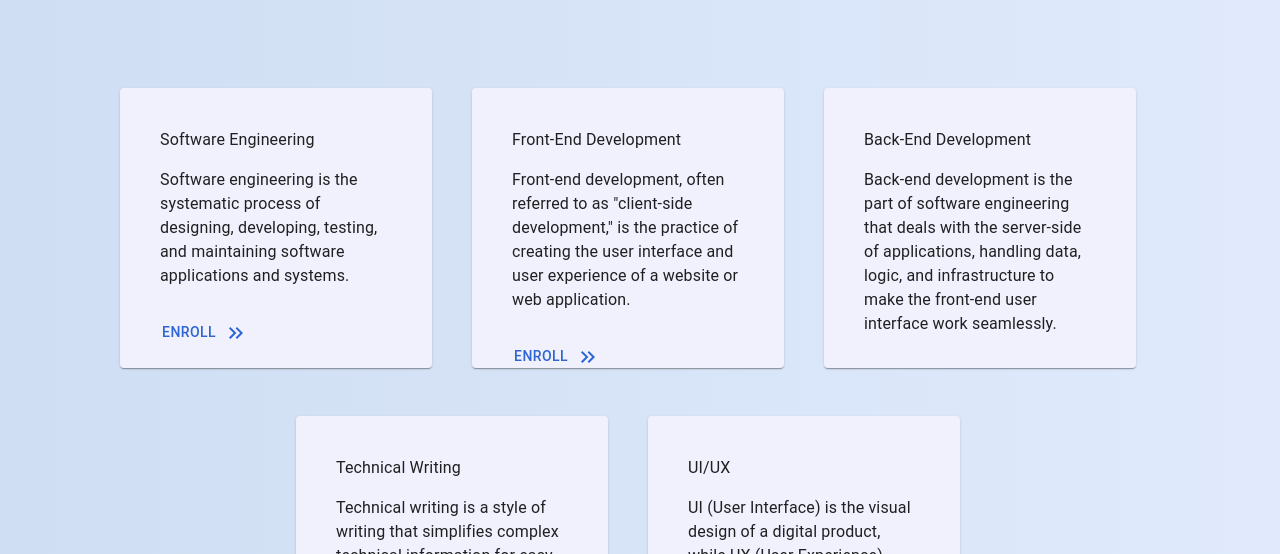
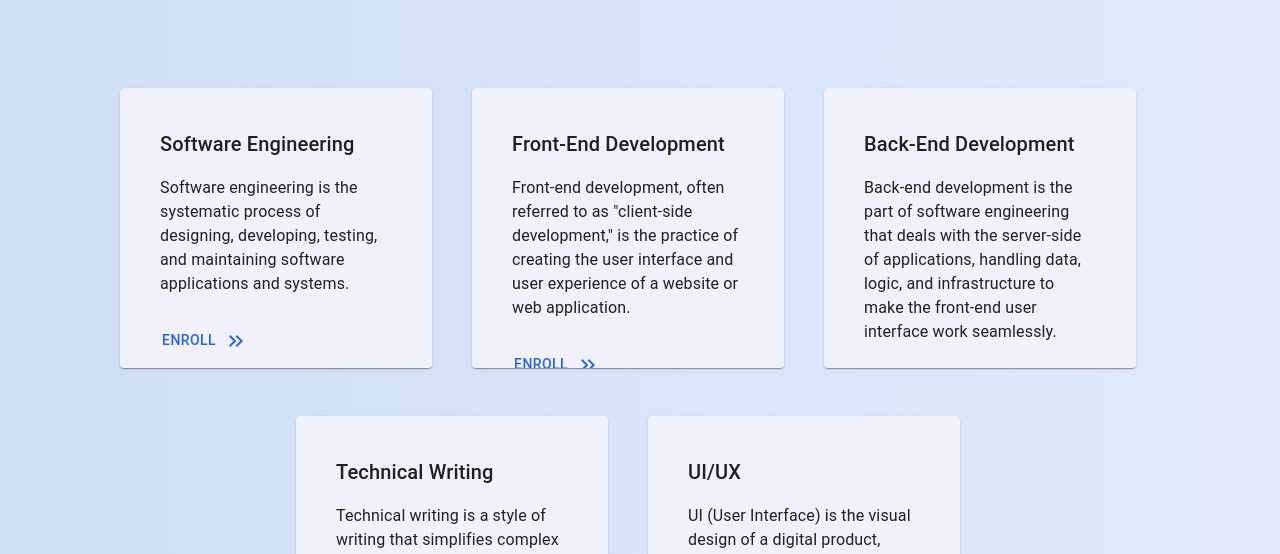
Before and after one commit to Career-Navigator-Academy/Career-Navigator-Academy.github.io, a React (Create React App) app: page / in a window 1280 px wide. Shown: the part 2480-3034 px from the top of the page. Built offline with nearby package versions, Linux system fonts and the light colour scheme.

Commit message:
minor updates

```diff
--- a/src/App.js
+++ b/src/App.js
@@ -0,0 +1,41 @@
+import React from "react";
+import { Route, Routes } from "react-router-dom";
+import CssBaseline from "@mui/material/CssBaseline";
+import "./App.css";
+import Landing from "./pages/Landing";
+import Products from "./pages/Products";
+import Programs from "./pages/Programs";
+import Partner from "./pages/Partner";
+import Resources from "./pages/Resources";
+import Contact from "./pages/Contact";
+import PageNotFound from "./pages/404";
+import Enroll from "./pages/Enroll";
+import NavBar from "./components/AppBar";
+import BottomNav from "./components/Footer";
+import FirstArticle from "./articles/FirstArticle";
+
+function App() {
+  return (
+    <React.StrictMode>
+      <CssBaseline />
+      <NavBar />
+      <Routes>
+        <Route path="/" element={<Landing />} />
+        <Route path="/products" element={<Products />} />
+        <Route path="/programs" element={<Programs />} />
+        <Route path="/partner" element={<Partner />} />
+        <Route path="/apply" element={<Enroll />} />
+        <Route path="/resources" element={<Resources />} />
+        <Route path="/contact" element={<Contact />} />
+        <Route
+          path="/navigating-the-software-development-galaxy"
+          element={<FirstArticle />}
+        />
+        <Route path="*" element={<PageNotFound />} />
+      </Routes>
+      <BottomNav />
+    </React.StrictMode>
+  );
+}
+
+export default App;
--- a/src/index.js
+++ b/src/index.js
@@ -1,43 +1,7 @@
 import React from "react";
 import ReactDOM from "react-dom/client";
-import { BrowserRouter, Route, Routes } from "react-router-dom";
-import CssBaseline from "@mui/material/CssBaseline";
-import "./App.css";
-import Landing from "./pages/Landing";
-import Products from "./pages/Products";
-import Programs from "./pages/Programs";
-import Partner from "./pages/Partner";
-import Resources from "./pages/Resources";
-import Contact from "./pages/Contact";
-import PageNotFound from "./pages/404";
-import Enroll from "./pages/Enroll";
-import NavBar from "./components/AppBar";
-import BottomNav from "./components/Footer";
-import FirstArticle from "./articles/FirstArticle";
-
-function App() {
-  return (
-    <React.StrictMode>
-      <CssBaseline />
-      <NavBar />
-      <Routes>
-        <Route path="/" element={<Landing />} />
-        <Route path="/products" element={<Products />} />
-        <Route path="/programs" element={<Programs />} />
-        <Route path="/partner" element={<Partner />} />
-        <Route path="/apply" element={<Enroll />} />
-        <Route path="/resources" element={<Resources />} />
-        <Route path="/contact" element={<Contact />} />
-        <Route
-          path="/navigating-the-software-development-galaxy"
-          element={<FirstArticle />}
-        />
-        <Route path="*" element={<PageNotFound />} />
-      </Routes>
-      <BottomNav />
-    </React.StrictMode>
-  );
-}
+import { BrowserRouter } from "react-router-dom";
+import App from "./App";
 
 ReactDOM.createRoot(document.getElementById("root")).render(
   <BrowserRouter>
--- a/src/pages/Partner.js
+++ b/src/pages/Partner.js
@@ -16,7 +16,7 @@ export default function Partner() {
               <Typography
                 sx={{ py: 2 }}
                 gutterBottom
-                variant="h5"
+                variant="h6"
                 component="div"
               >
                 Donate to Career Navigator Academy
@@ -41,7 +41,7 @@ export default function Partner() {
               <Typography
                 gutterBottom
                 sx={{ py: 2 }}
-                variant="h5"
+                variant="h6"
                 component="div"
               >
                 Become a Partner
@@ -67,7 +67,7 @@ export default function Partner() {
               <Typography
                 gutterBottom
                 sx={{ py: 2 }}
-                variant="h5"
+                variant="h6"
                 component="div"
               >
                 Hire Our Alumni
@@ -97,7 +97,7 @@ export default function Partner() {
               <Typography
                 gutterBottom
                 sx={{ py: 2 }}
-                variant="h5"
+                variant="h6"
                 component="div"
               >
                 Sponsor a Student
@@ -126,7 +126,7 @@ export default function Partner() {
               <Typography
                 gutterBottom
                 sx={{ py: 2 }}
-                variant="h5"
+                variant="h6"
                 component="div"
               >
                 Host a Training program
--- a/src/sections/Paths.js
+++ b/src/sections/Paths.js
@@ -19,7 +19,9 @@ export default function Paths() {
       <Grid container columnSpacing={2} justifyContent="center" paddingTop={7}>
         <Grid item md={4} xs={12} sx={{ p: { md: 3, xs: 1 } }}>
           <Card className="card" sx={{ p: 5, color: "f4f4f4" }}>
-            <Typography sx={{ pb: 2 }}>Software Engineering</Typography>
+            <Typography variant="h6" sx={{ pb: 2 }}>
+              Software Engineering
+            </Typography>
             <Typography>
               Software engineering is the systematic process of designing,
               developing, testing, and maintaining software applications and
@@ -32,7 +34,9 @@ export default function Paths() {
         </Grid>
         <Grid item md={4} xs={12} sx={{ p: { md: 3, xs: 1 } }}>
           <Card className="card" sx={{ p: 5 }}>
-            <Typography sx={{ pb: 2 }}>Front-End Development</Typography>
+            <Typography variant="h6" sx={{ pb: 2 }}>
+              Front-End Development
+            </Typography>
             <Typography>
               Front-end development, often referred to as "client-side
               development," is the practice of creating the user interface and
@@ -45,7 +49,9 @@ export default function Paths() {
         </Grid>
         <Grid item md={4} xs={12} sx={{ p: { md: 3, xs: 1 } }}>
           <Card className="card" sx={{ p: 5 }}>
-            <Typography sx={{ pb: 2 }}>Back-End Development</Typography>
+            <Typography variant="h6" sx={{ pb: 2 }}>
+              Back-End Development
+            </Typography>
             <Typography>
               Back-end development is the part of software engineering that
               deals with the server-side of applications, handling data, logic,
@@ -59,7 +65,9 @@ export default function Paths() {
         </Grid>
         <Grid item md={4} xs={12} sx={{ p: { md: 3, xs: 1 } }}>
           <Card className="card" sx={{ p: 5 }}>
-            <Typography sx={{ pb: 2 }}>Technical Writing</Typography>
+            <Typography variant="h6" sx={{ pb: 2 }}>
+              Technical Writing
+            </Typography>
             <Typography>
               Technical writing is a style of writing that simplifies complex
               technical information for easy understanding by non-experts, often
@@ -72,7 +80,9 @@ export default function Paths() {
         </Grid>
         <Grid item md={4} xs={12} sx={{ p: { md: 3, xs: 1 } }}>
           <Card className="card" sx={{ p: 5 }}>
-            <Typography sx={{ pb: 2 }}>UI/UX </Typography>
+            <Typography variant="h6" sx={{ pb: 2 }}>
+              UI/UX{" "}
+            </Typography>
             <Typography>
               UI (User Interface) is the visual design of a digital product,
               while UX (User Experience) focuses on optimizing the overall user
```
